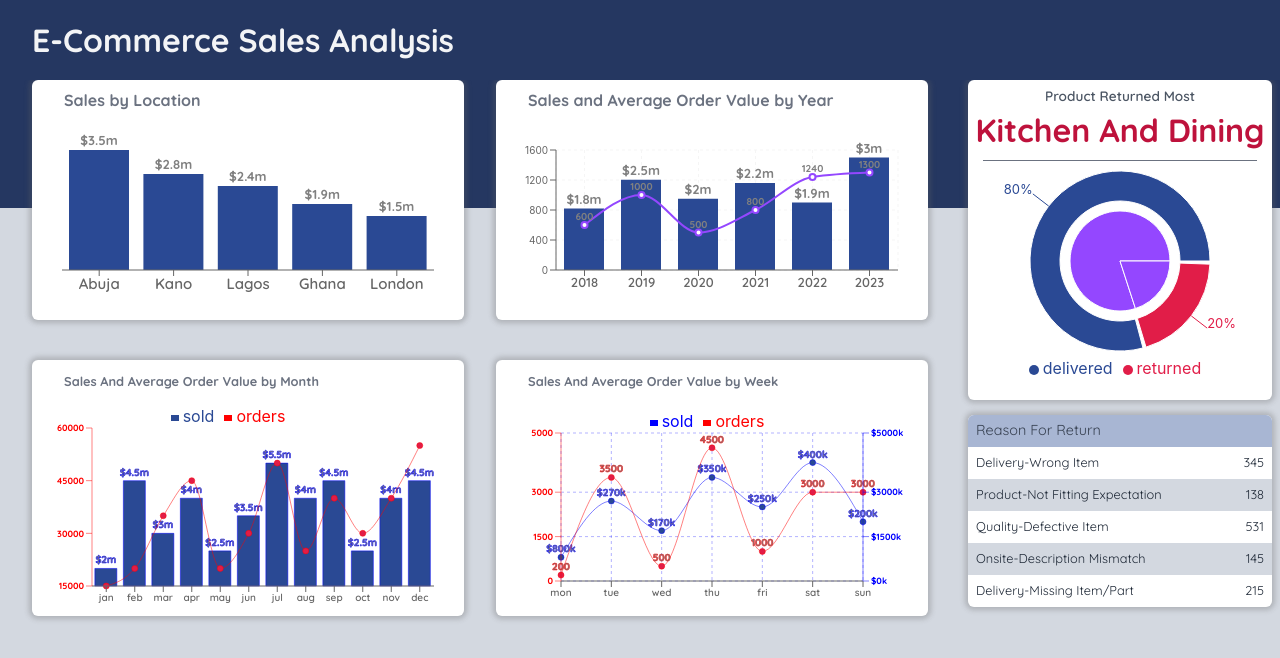
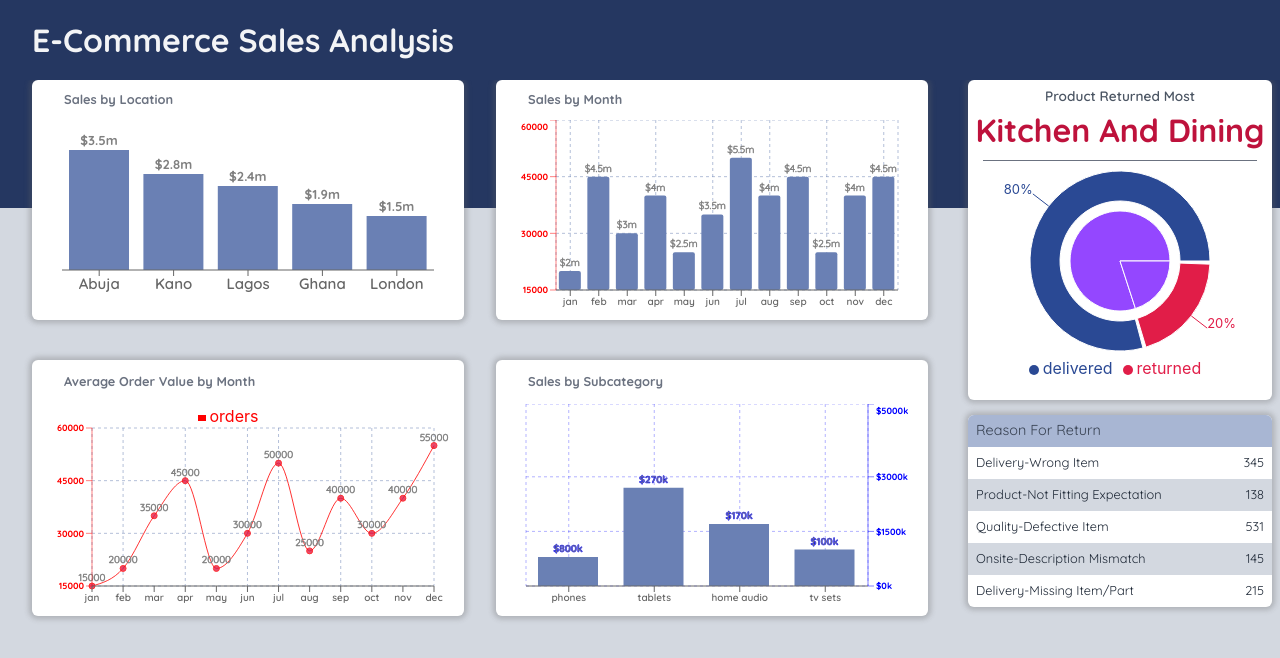
Before and after one commit to frontendkev/dash-app, a React (Create React App) app: page /#/ in a window 1280 px wide. Shown: the top 658 px of the page. Built offline with nearby package versions, Linux system fonts and the light colour scheme.

Commit message:
dash app chart update

```diff
--- a/src/Pages/Home/Home.js
+++ b/src/Pages/Home/Home.js
@@ -100,28 +100,19 @@ export default function Home() {
 
 
 
-    const weeklySales = [
+    const categorySales = [
         {
-            day: 'mon', sold: 800, sales: "$800k", orders: 200
+            category: 'phones', sold: 800, sales: "$800k"
         },
         {
-            day: 'tue', sold: 2700, sales: "$270k", orders: 3500
+            category: 'tablets', sold: 2700, sales: "$270k"
         },
         {
-            day: 'wed', sold: 1700, sales: "$170k", orders: 500
+            category: 'home audio', sold: 1700, sales: "$170k"
         },
         {
-            day: 'thu', sold: 3500, sales: "$350k", orders: 4500
-        },
-        {
-            day: 'fri', sold: 2500, sales: "$250k", orders: 1000
-        },
-        {
-            day: 'sat', sold: 4000, sales: "$400k", orders: 3000
-        },
-        {
-            day: 'sun', sold: 2000, sales: "$200k", orders: 3000
-        },
+            category: 'tv sets', sold: 1000, sales: "$100k"
+        }
     ]
 
 
@@ -183,14 +174,14 @@ export default function Home() {
                 <section className="relative w-full landscape:lg:h-[15em] portrait:h-[70vh] portrait:gap-y-[1.5em] flex landscape:flex-row portrait:flex-col justify-center landscape:gap-x-[2em]">
                     <section className="relative landscape:lg:w-[45%] portrait:w-full h-full bg-[#ffffff] flex flex-col items-center rounded-md shadow-light">
                         <div className="relative w-full landscape:lg:h-[3em] flex items-center justify-start pl-[2em]">
-                            <h4 className={'relative font-quicksandBold text-[1em] text-gray-500'}>
-                                <span className="capitalize"> sales</span> by <span className="capitalize">location</span>
+                            <h4 className={'relative font-quicksandBold text-[0.8em] text-gray-500'}>
+                                <span className="capitalize">sales</span> by <span className="capitalize">location</span>
                             </h4>
                         </div>
                         <ResponsiveContainer width='100%' height="100%">
                             <BarChart margin={{ top: 30, left: 30, right: 30, bottom: 20 }} data={locationData}>
                                 <Tooltip />
-                                <Bar dataKey={"sales"} barSize={60} fill={"#2a4994"}>
+                                <Bar dataKey={"sales"} barSize={60} fill={"#6a80b4"}>
                                     <LabelList dataKey={"totalSales"} position={'top'} fontSize={13} className={'font-quicksandBold'} />
                                 </Bar>
                                 <XAxis dataKey={"name"} orientation={'bottom'} fontSize={15} className={"capitalize font-quicksandSemiBold"} />
@@ -200,25 +191,22 @@ export default function Home() {
 
                     <section className="relative landscape:lg:w-[45%] h-full bg-[#ffffff] flex flex-col items-center rounded-md shadow-light">
                         <div className="relative w-full landscape:lg:h-[3em] flex items-center justify-start pl-[2em]">
-                            <h4 className={'relative font-quicksandBold text-[1em] text-gray-500'}>
-                                <span className="capitalize"> sales</span> and <span className="capitalize">average order value</span> by <span className="capitalize"> year</span>
+                            <h4 className={'relative font-quicksandBold text-[0.8em] text-gray-500'}>
+                                <span className="capitalize">sales</span> by <span className="capitalize">month</span>
                             </h4>
                         </div>
                         <ResponsiveContainer width='100%' height="100%">
 
-                            <ComposedChart data={salesData} margin={{ top: 30, right: 30, left: 30, bottom: 20 }}>
-                                <CartesianGrid stroke={'#f5f5f5'} strokeDasharray={"3 3"} />
+                            <BarChart data={monthlySales} margin={{right: 30}}>
+                                <CartesianGrid stroke={'#6a80b4'} strokeDasharray={"3 3"} opacity={'0.5'} />
+                                <Tooltip />
+                                <Bar type={"monotone"} dataKey={"sold"} fill={"#6a80b4"} radius={2} >
+                                    <LabelList stroke="grey" strokeWidth={0.5} dataKey={"sales"} position={'top'} fontSize={10} className={'font-quicksandRegular'} />
+                                </Bar>
+                                <XAxis dataKey={"month"} type={'category'} fontSize={10} className={'font-quicksandSemiBold'} />
+                                <YAxis type={'number'} yAxisId={0} fontSize={9} className={'font-quicksandBold'} domain={['dataMin', 60000]} stroke='red' strokeWidth={0.5} tickCount={5} dataKey={'orders'} />
 
-                                <Bar type={"monotone"} dataKey={"sales"} barSize={40} fill={"#2a4994"}>
-                                    <LabelList dataKey={"x"} position={'top'} fontSize={13} className={'font-quicksandBold'} />
-                                </Bar>
-                                <Line type={"monotone"} dataKey={"orders"} stroke={'#9447ff'} strokeWidth={2}>
-                                    <LabelList dataKey={"orders"} position={'top'} fontSize={13} className={'font-quicksandBold text-[10px]'} />
-                                </Line>
-                                <XAxis dataKey={"year"} fontSize={13} className={'font-quicksandSemiBold'} />
-                                <YAxis type="number" includeHidden width={30} fontSize={10} />
-                                <Tooltip />
-                            </ComposedChart>
+                            </BarChart>
                         </ResponsiveContainer>
 
                     </section>
@@ -228,24 +216,22 @@ export default function Home() {
                         <div className="relative w-full h-full bg-[#ffffff] rounded-md shadow-light flex flex-col items-center">
                             <div className="relative w-full landscape:lg:h-[3em] flex items-center justify-start pl-[2em]">
                                 <h4 className={'relative font-quicksandBold text-[0.8em] text-gray-500'}>
-                                    <span className="capitalize">sales and average order value</span> by <span className="capitalize">month</span>
+                                    <span className="capitalize">average order value</span> by <span className="capitalize">month</span>
                                 </h4>
                             </div>
                             <ResponsiveContainer width={"100%"} height="90%">
 
-                                <ComposedChart data={monthlySales} margin={{right: 30}}>
-
-                                    <Bar type={"monotone"} dataKey={"sold"} strokeWidth={0.5} stroke={'blue'} fill={"#2a4994"} >
-                                        <LabelList stroke="blue" strokeWidth={0.5} dataKey={"sales"} position={'top'} fontSize={10} className={'font-quicksandBold'} />
-                                    </Bar>
-                                    <Line type={"monotone"} dataKey={"orders"} strokeWidth={0.5} stroke={'red'} fill={"#e11d48"}>
-
+                                <LineChart data={monthlySales} margin={{right: 30}}>
+                                    <CartesianGrid stroke={'#6a80b4'} strokeDasharray={"3 3"} opacity={'0.5'} />
+                                    <Tooltip />
+                                    <Line type={"monotone"} dataKey={"orders"} strokeWidth={1} stroke={'red'} fill={"#e11d48"} opacity={0.8}>
+                                        <LabelList stroke="grey" strokeWidth={0.5} dataKey={"orders"} position={'top'} fontSize={10} className={'font-quicksandRegular'} />
                                     </Line>
                                     <XAxis dataKey={"month"} type={'category'} fontSize={10} className={'font-quicksandSemiBold'} />
                                     <YAxis type={'number'} yAxisId={0} fontSize={9} className={'font-quicksandBold'} domain={['dataMin', 60000]} stroke='red' strokeWidth={0.5} tickCount={5} dataKey={'orders'} />
-                                    <Tooltip />
+
                                     <Legend verticalAlign={'top'} fontSize={50} align="center" iconType="rect" iconSize={8} />
-                                </ComposedChart>
+                                </LineChart>
                             </ResponsiveContainer>
                         </div>
 
@@ -256,26 +242,22 @@ export default function Home() {
                         <div className="relative w-full h-full bg-[#ffffff] rounded-md shadow-light flex flex-col items-center">
                             <div className="relative w-full landscape:lg:h-[3em] flex items-center justify-start pl-[2em]">
                                 <h4 className={'relative font-quicksandBold text-[0.8em] text-gray-500'}>
-                                    <span className="capitalize">sales and average order value</span> by <span className="capitalize">week</span>
+                                    <span className="capitalize">sales</span> by <span className="capitalize">subcategory</span>
                                 </h4>
                             </div>
                             <ResponsiveContainer width={"100%"} height="90%">
 
-                                <LineChart data={weeklySales}>
+                                <BarChart data={categorySales} margin={{left:30}}>
                                     <CartesianGrid stroke={'blue'} opacity={0.3} strokeDasharray={"3 3"} />
+                                    <Tooltip />
+                                    <Bar type={"monotone"} dataKey={'sold'} barSize={60} fill={'#6a80b4'}>
+                                        <LabelList stroke="blue" strokeWidth={0.5} dataKey={"sales"} position={'top'} fontSize={10} className={'font-quicksandBold'} />
+                                    </Bar>
+                                    <XAxis dataKey={"category"} type="category" fontSize={10} className={'font-quicksandSemiBold'} />
 
-                                    <Line type={"monotone"} dataKey={"sold"} strokeWidth={0.5} stroke={'blue'} fill={"#2a4994"} >
-                                        <LabelList stroke="blue" strokeWidth={0.5} dataKey={"sales"} position={'top'} fontSize={10} className={'font-quicksandBold'} />
-                                    </Line>
-                                    <Line type={"monotone"} dataKey={"orders"} strokeWidth={0.5} stroke={'red'} fill={"#e11d48"}>
-                                        <LabelList dataKey={"orders"} position={'top'} fontSize={10} className={'font-quicksandBold'} strokeWidth={0.5} stroke='red' />
-                                    </Line>
-                                    <XAxis dataKey={"day"} type="category" fontSize={10} className={'font-quicksandSemiBold'} />
-                                    <YAxis type={'number'} yAxisId={0} fontSize={9} className={'font-quicksandBold'} domain={[0, 5000]} stroke='red' strokeWidth={0.5} />
-                                    <YAxis yAxisId={1} fontSize={9} className={'font-quicksandBold'} orientation={'right'} domain={[0, 5000]} tickCount={5} tickFormatter={(label) => `${'$' + label}k`} stroke='blue' strokeWidth='0.5px' />
-                                    <Tooltip />
-                                    <Legend verticalAlign={'top'} fontSize={50} align="center" type='rect' iconType="rect" iconSize={8} />
-                                </LineChart>
+                                    <YAxis fontSize={9} className={'font-quicksandBold'} orientation={'right'} domain={[0, 5000]} tickCount={5} tickFormatter={(label) => `${'$' + label}k`} stroke='blue' strokeWidth='0.5px' />
+
+                                </BarChart>
                             </ResponsiveContainer>
                         </div>
 
```
